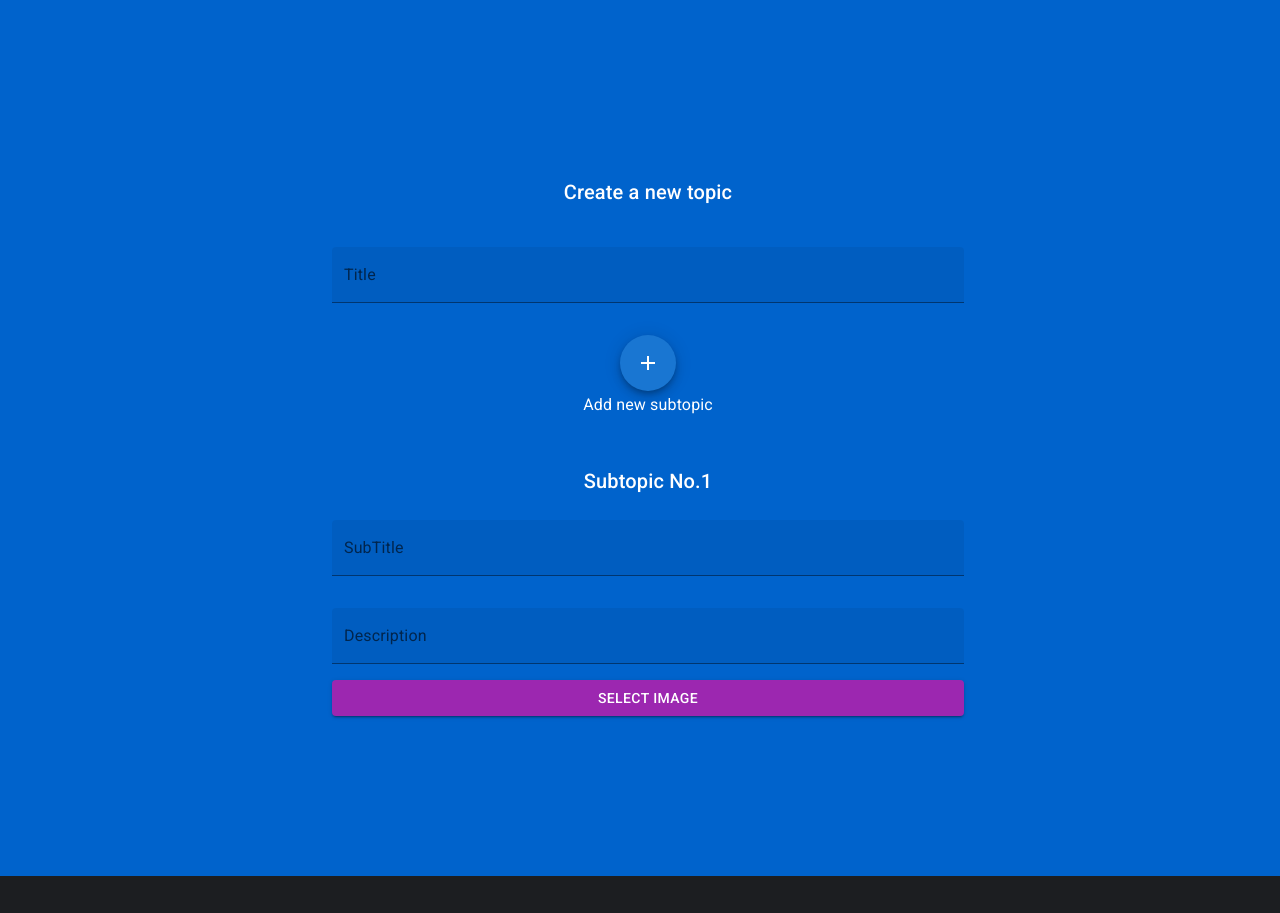
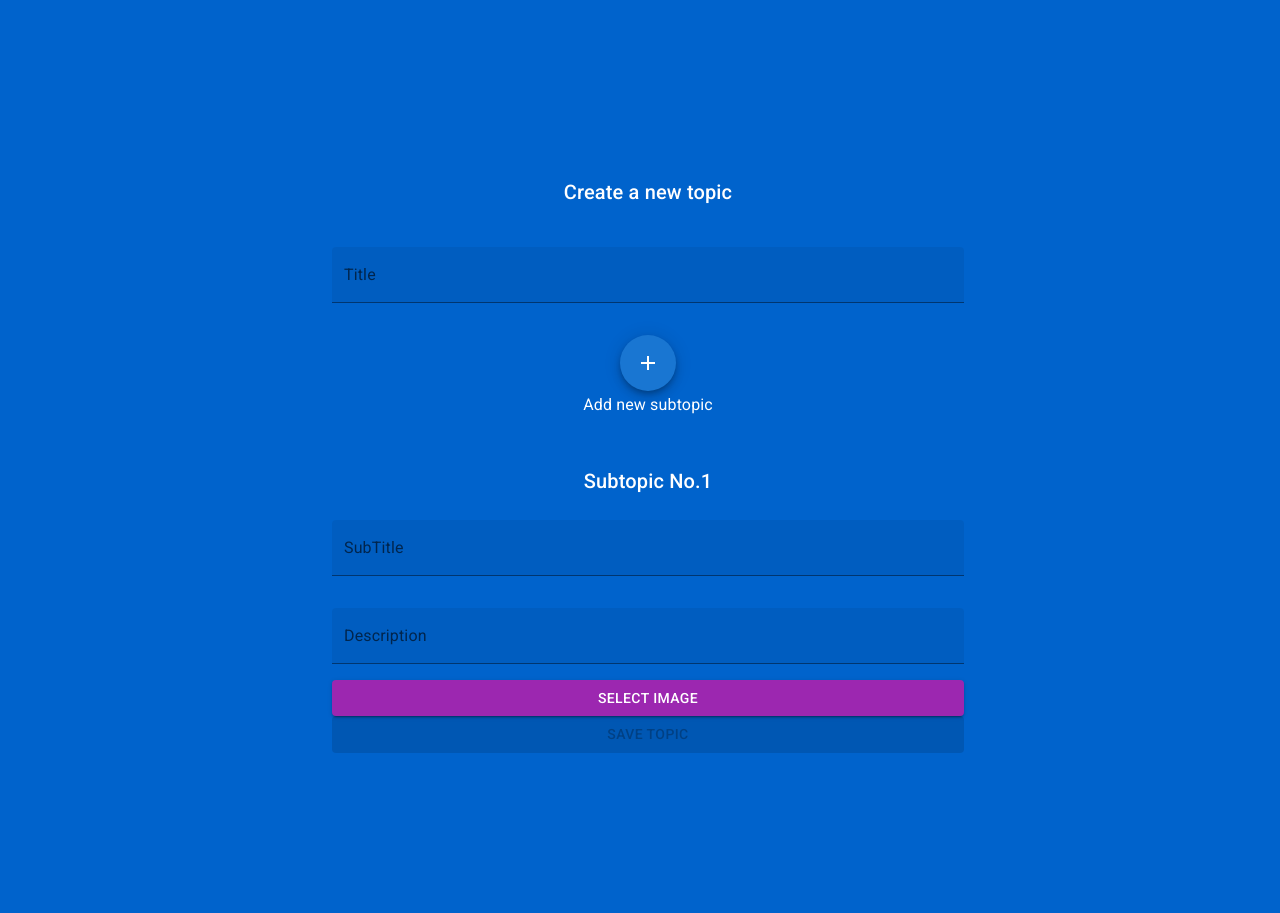
Before and after one commit to gbsfDeveloper/washyourcode, a Next.js app: page /cms in a window 1280 px wide. Both pictures are taken after a click on the button "add". Before the commit the page ends 876 px from the top, so only its background shows below. Built offline with nearby package versions, Linux system fonts and the light colour scheme.

Commit message:
validate if button save info is disable or not

```diff
--- a/app/cms/page.tsx
+++ b/app/cms/page.tsx
@@ -42,6 +42,7 @@ const useViewport = (
 const Subtopic = ({id}:{id: string}) => {
   const [existImageLoaded, setExistImageLoaded] = useState<boolean>(false);
   const [actualImage, setImage] = useState<File | null>(null);
+  const [saveTopicButtonEnabled, setSaveTopicButtonEnabled] = useState<boolean>(true);
 
   const uploadToServer = async (
     _event: MouseEvent<HTMLButtonElement, globalThis.MouseEvent>,
@@ -110,6 +111,8 @@ const Subtopic = ({id}:{id: string}) => {
         :
         <Button sx={{width:'50%'}} color="success" variant="contained" onClick={ (event)=>{ uploadToServer(event) } }>Upload Image</Button>
       }
+
+      <Button disabled={ saveTopicButtonEnabled ? true : false} sx={{width:'50%'}} color="success" variant="contained" onClick={ (event)=>{ uploadToServer(event) } } >Save Topic</Button>
 
     </div>
   )
```
